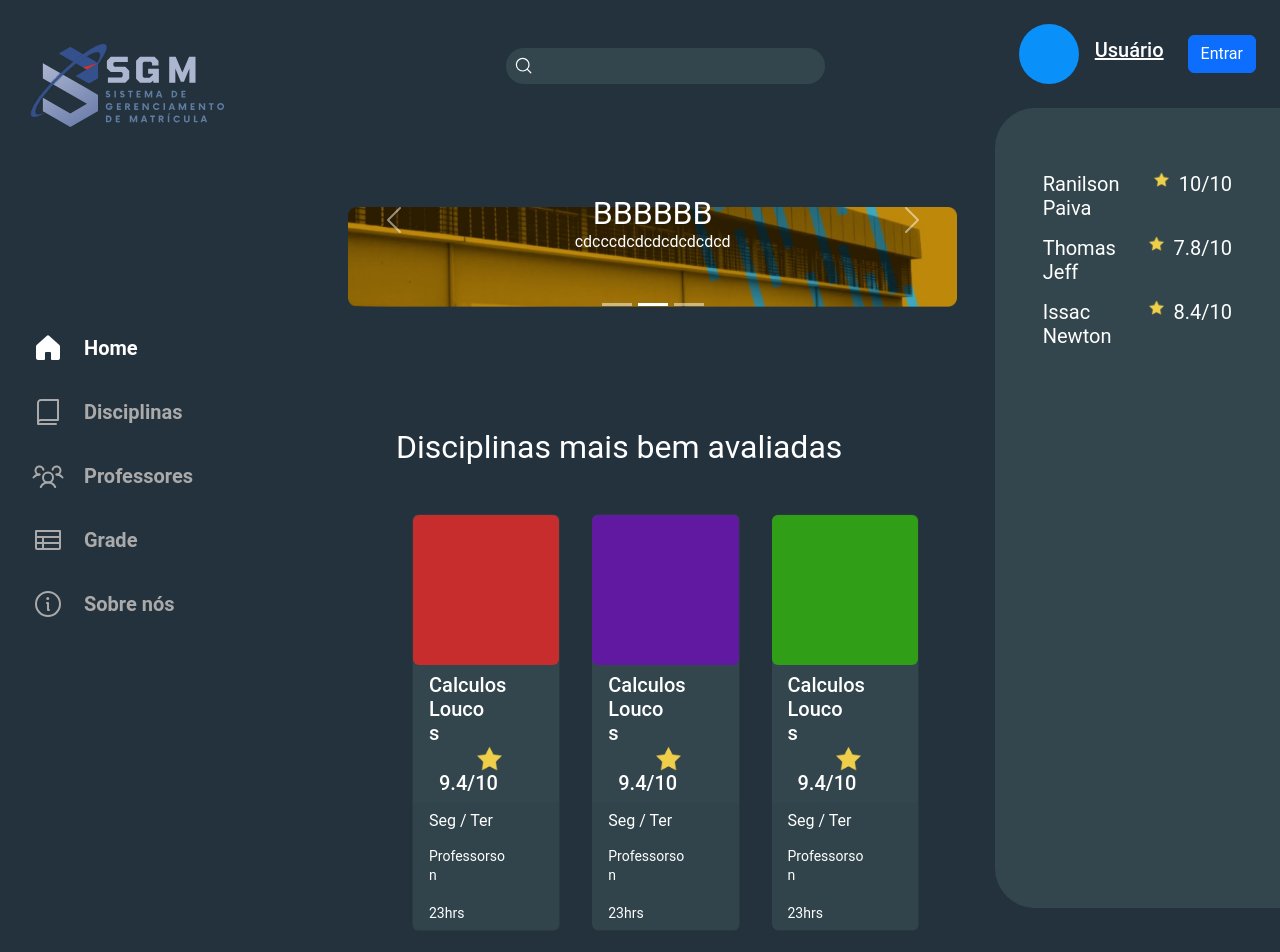
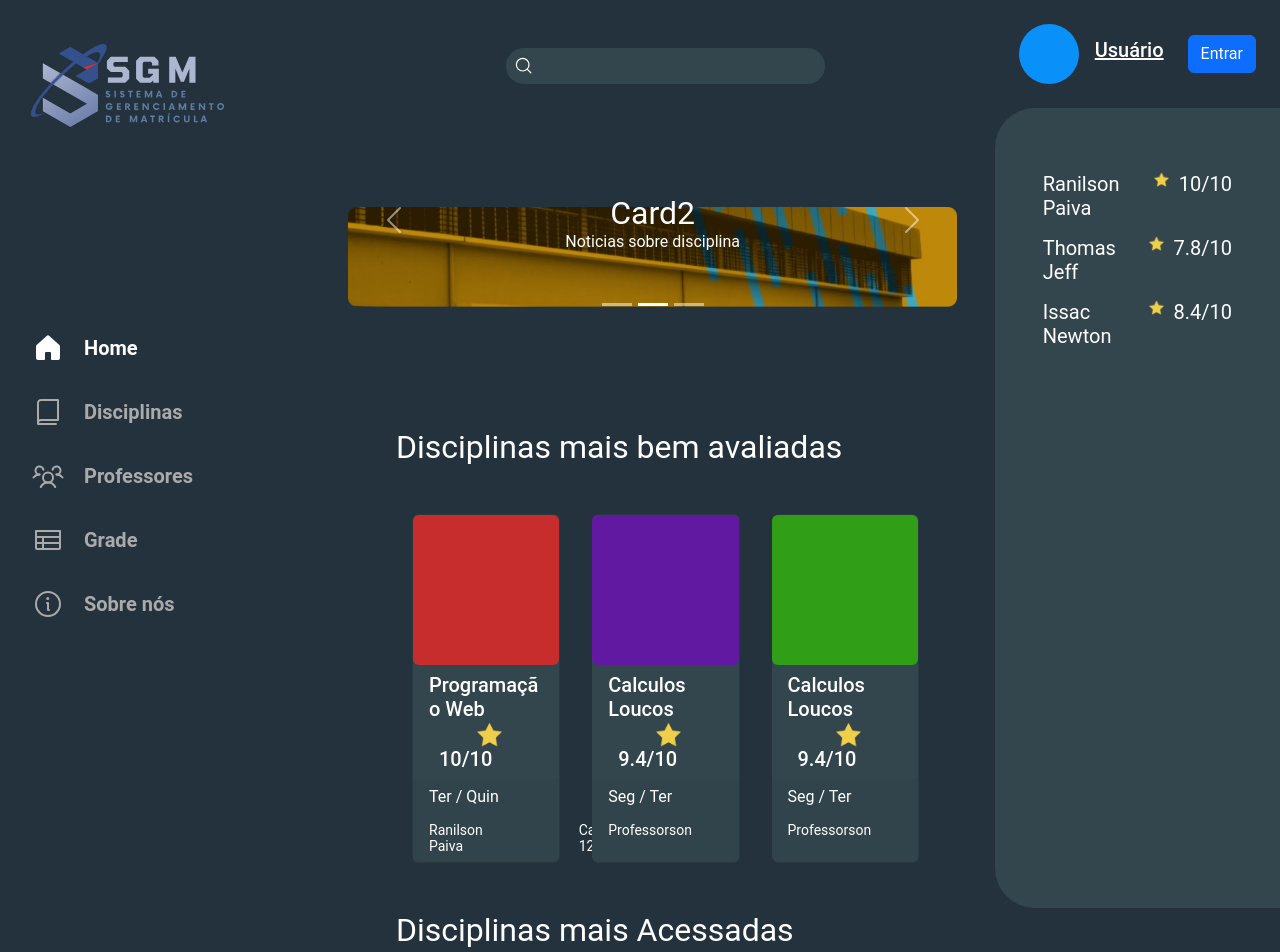
Before and after one commit to filipemota130/PlataformaSGA, a React (Vite) app: page / in a window 1280 px wide. Shown: the top 952 px of the page. Built offline with nearby package versions, Linux system fonts and the light colour scheme.

Commit message:
fiz: home styles

```diff
--- a/src/components/Timeline/Carousel.tsx
+++ b/src/components/Timeline/Carousel.tsx
@@ -7,18 +7,18 @@ function UncontrolledExample() {
   const items = [
     {
       imagem: image1,
-      title: "Aaaaaaa",
-      desc:"asdhausjhdiasuhduiashd",
+      title: "Card1",
+      desc:"Noticias sobre disciplina",
     },
     {
       imagem: image1,
-      title: "BBBBBB",
-      desc: "cdcccdcdcdcdcdcdcd",
+      title: "Card2",
+      desc: "Noticias sobre disciplina",
     },
     {
       imagem: image1,
-      title: "CCCCCCC",
-      desc: "ahsydhasyuhdauysdhua",
+      title: "Card3",
+      desc: "Noticias sobre disciplina",
     },
   ]
   return (
--- a/src/pages/Timeline/Timeline.tsx
+++ b/src/pages/Timeline/Timeline.tsx
@@ -16,12 +16,12 @@ export function Timeline() {
 
   const best_stars = [
     {
-      name: "Calculos Loucos",
+      name: "Programação Web",
       link:"disciplina",
       imgURL: image1,
-      classification: 9.4,
-      prof: "Professorson",
-      Dias: ["Seg", "Ter"],
+      classification:10,
+      prof: "Ranilson Paiva",
+      Dias: ["Ter", "Quin"],
       carga: 123,
       cor: "#c72d2d"
     },
@@ -96,7 +96,7 @@ export function Timeline() {
               <Card className="mx-3 rounded fundo2 text-white">
                 <Card.Header className="border-0 rounded" style={{ backgroundColor: item.cor, width:"auto", height:"150px" }} />
                 <Card.Title className='mx-3 mt-2'>
-                  <div style={{ fontSize: 20 }}><a href={item.link} style={{ textDecoration: "none", marginRight: "50px" }}>{item.name}</a><img src='src\assets\estrela.png' width="25" height="25" className='ms-5' />&nbsp;&nbsp;{item.classification}/10</div>
+                  <div style={{ fontSize: 20 }}><a href={item.link} style={{ textDecoration: "none" }}>{item.name}</a><img src='src\assets\estrela.png' width="25" height="25" className='ms-5' />&nbsp;&nbsp;{item.classification}/10</div>
                 </Card.Title>
                 <Card.Footer className="text-white border-0">
                   {
@@ -107,9 +107,9 @@ export function Timeline() {
                     })
                   }
                 </Card.Footer>
-                <Card.Footer className='border-0'>
+                <Card.Footer className='d-flex border-0'>
                   <small className="text-white me-5">{item.prof}</small>
-                  <small className="text-white" style={{ marginLeft: "170px" }}>{item.carga}hrs</small>
+                  <small className="text-white ms-5">Carga: {item.carga}hrs</small>
                 </Card.Footer>
               </Card>
             )
@@ -122,7 +122,7 @@ export function Timeline() {
               <Card className="mx-3 rounded border-0 fundo2 text-white">
                 <Card.Header className="border-0 rounded" style={{ backgroundColor: item.cor, width: "auto", height: "150px" }} />
                 <Card.Title className='mx-3 mt-2'>
-                  <div style={{ fontSize: 20 }}><a href={item.link} style={{ textDecoration: "none", marginRight: "50px" }}>{item.name}</a><img src='src\assets\estrela.png' width="25" height="25" className='ms-5'/>&nbsp;&nbsp;{item.classification}/10</div>
+                  <div style={{ fontSize: 20 }}><a href={item.link} style={{ textDecoration: "none" }}>{item.name}</a><img src='src\assets\estrela.png' width="25" height="25" className='ms-5'/>&nbsp;&nbsp;{item.classification}/10</div>
                 </Card.Title>
                 <Card.Footer className="text-white border-0">
                   {
@@ -133,9 +133,9 @@ export function Timeline() {
                     })
                   }
                 </Card.Footer>
-                <Card.Footer className='border-0'>
-                  <small className="text-white me-5">{item.prof}</small>
-                  <small className="text-white" style={{ marginLeft: "170px" }}>{item.carga}hrs</small>
+                <Card.Footer className='d-flex border-0'>
+                    <small className="text-white me-5">{item.prof}</small>
+                    <small className="text-white ms-5">Carga: {item.carga}hrs</small>
                 </Card.Footer>
               </Card>
             )
```
